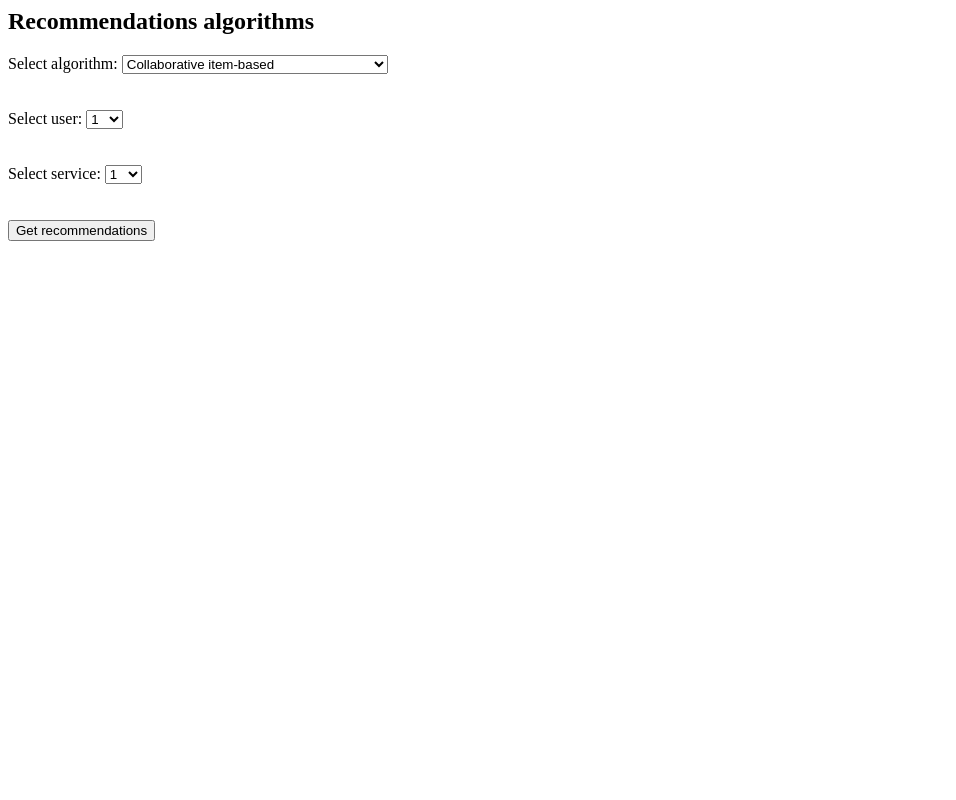
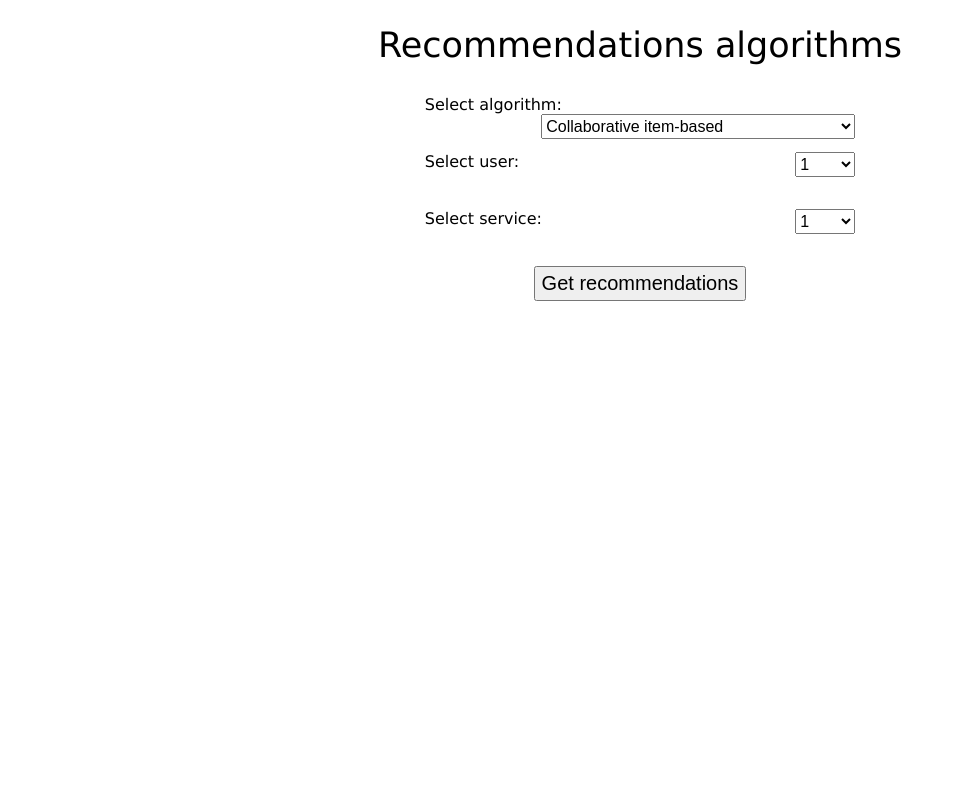
Before and after one commit to SofiaRosetti/recommendation, a PHP site: page / in a window 1280 px wide. Shown: the whole page, without its empty margins (0-956 px from the left). Run offline with PHP 8.4, Linux system fonts and the light colour scheme; data comes from the database, SQL or seed files in the repository.

Commit message:
Add simple css

```diff
--- a/index.php
+++ b/index.php
@@ -3,14 +3,15 @@
     <meta charset="UTF-8">
     <script src="jquery-3.3.1.js"></script>
 
-    <!-- <link rel="stylesheet" type="text/css" href="style.css"> -->
+    <link rel="stylesheet" type="text/css" href="style.css">
     <title>Tesi</title>
   </head>
 
   <body>
-    <div>
+    <div id="title">
       <h2>Recommendations algorithms</h2>
     </div>
+    <div id="select_div">
       <div>
         <label for="algorithms">Select algorithm:</label>
         <select id="algorithms" name="algorithms">
@@ -22,19 +23,21 @@
         </select>
       </div>
       <br /><br />
-    <div>
+      <div class="num">
         <label for="users">Select user:</label>
         <select id="users" name="users">
         </select>
       </div>
       <br /><br />
-    <div id="item_div">
+      <div id="item_div" class="num">
         <label for="items">Select service:</label>
         <select id="items" name="item">
         </select>
       </div>
+    </div>
+
     <br /><br />
-    <div>
+    <div id="btn_div">
       <button id="submit_button" type="button" onclick="">Get recommendations</button>
     </div>
     <div id="rec_div">
@@ -161,6 +164,10 @@
          data: json_data,
          success: function(msg)
          {
+           var res = document.getElementById("rec_div");
+           var newDiv = document.createElement("div");
+           newDiv.innerHTML = msg;
+           res.appendChild(newDiv);
            console.log(msg);
          },
          error: function(msg) {
--- /dev/null
+++ b/style.css
@@ -0,0 +1,77 @@
+html, body, div, span, applet, object, iframe,
+h1, h2, h3, h4, h5, h6, p, blockquote, pre,
+a, abbr, acronym, address, big, cite, code,
+del, dfn, em, img, ins, kbd, q, s, samp,
+small, strike, strong, sub, sup, tt, var,
+b, u, i, center,
+dl, dt, dd, ol, ul, li,
+fieldset, form, label, legend,
+table, caption, tbody, tfoot, thead, tr, th, td,
+article, aside, canvas, details, embed,
+figure, figcaption, footer, header, hgroup,
+menu, nav, output, ruby, section, summary,
+time, mark, audio, video {
+	margin: 0;
+	padding: 0;
+	border: 0;
+	font-size: 100%;
+	font: inherit;
+	vertical-align: baseline;
+  font-family: Verdana, Geneva, sans-serif;
+}
+/* HTML5 display-role reset for older browsers */
+article, aside, details, figcaption, figure,
+footer, header, hgroup, menu, nav, section {
+	display: block;
+}
+
+body {
+  margin: 15px;
+  padding: 10px;
+}
+
+h2 {
+  font-size: 35px;
+}
+
+#title {
+  text-align: center;
+  margin-bottom: 30px;
+}
+
+#select_div {
+  margin: auto;
+  width: 35%;
+}
+
+select {
+  float: right;
+  height: 25px;
+  font-size: 16px;
+}
+
+#btn_div {
+  display: flex;
+  align-items: center;
+  justify-content: center;
+}
+
+#submit_button {
+  font-size: 20px;
+  height: 35px;
+}
+
+.num select{
+  width: 60px;
+}
+
+#rec_div {
+  width: 80%;
+  margin: auto;
+  margin-top: 80px;
+  text-align: center;
+}
+
+#rec_div div {
+  margin-bottom: 10px;
+}
```
Lines whose indentation alone changed are shown as unchanged.
